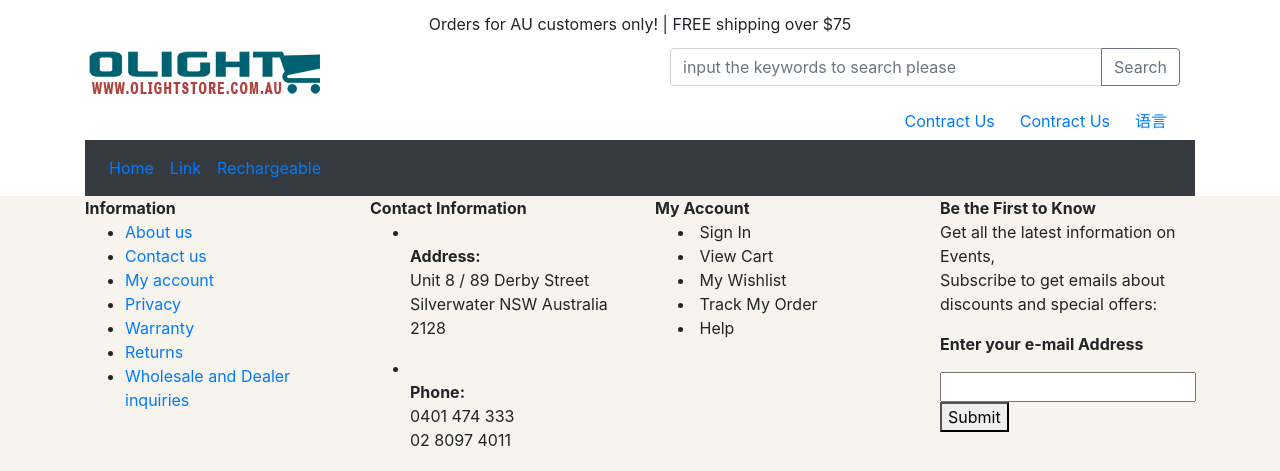
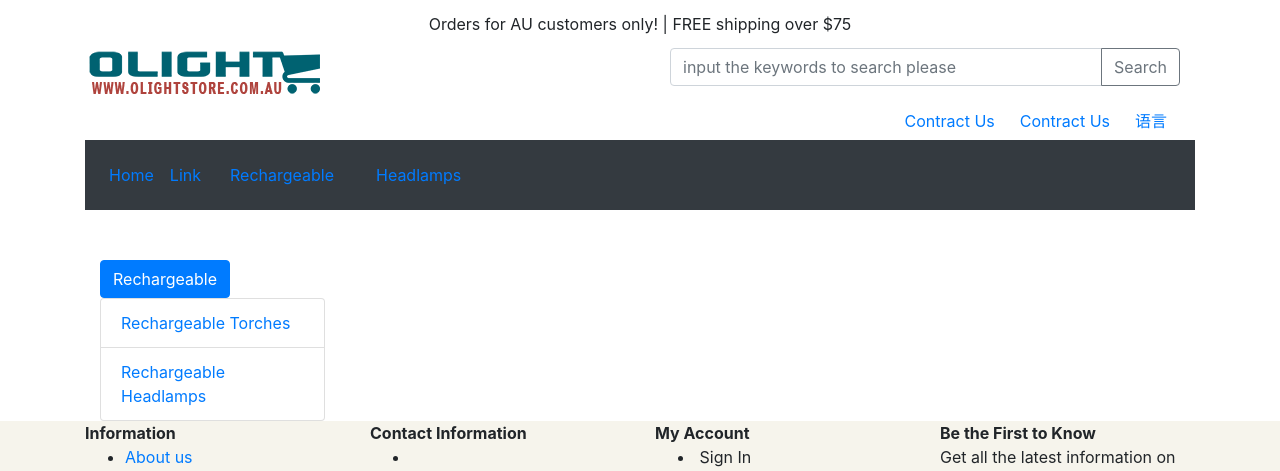
Before and after one commit to planAplan/Uncle, a React app: page /link in a window 1280 px wide. Shown: the top 471 px of the page. Built offline with nearby package versions, Linux system fonts and the light colour scheme.

Commit message:
router fixed

```diff
--- a/src/App.scss
+++ b/src/App.scss
@@ -1,5 +1,6 @@
 @import './styles/variable.scss';
 @import './styles/head.scss';
+@import './components/component.scss';
 
 .App {
 
--- a/src/body/index.js
+++ b/src/body/index.js
@@ -1,15 +1,27 @@
 import React from 'react';
-import {Switch, Route} from 'react-router-dom';
+import {Switch, Route, Redirect} from 'react-router-dom';
 import Home from './home';
-
+import Product from './product';
 const getRouter = () => {
     return (
         <Switch>
             <Route exact path="/" component={Home}/>
-            <Route exact path="/rechargeable/(:type)" render={(props) => {
-                console.log(props);
+            <Route exact path="/link" render={(props) => {
+                return <Product {...props}/>
+            }} />
+            <Route exact path="/rechargeable" render={(props) => {
+                return (React.createElement('div', {props: props}, `${props.match.path}`))
+            }}/>
+            <Route exact path="/rechargeable/:type" render={(props) => {
                 return (React.createElement('div', {props: props}, `${props.match.params.type}`))
             }}/>
+            <Route exact path="/headlamps" render={(props) => {
+                return (React.createElement('div', {props: props}, `${props.match.path}`))
+            }}/>
+            <Route exact path="/headlamps/:type" render={(props) => {
+                return (React.createElement('div', {props: props}, `${props.match.params.type}`))
+            }}/>
+            <Redirect to="/"/>
         </Switch>
     );
 }
--- a/src/body/product/filterSide.js
+++ b/src/body/product/filterSide.js
@@ -7,10 +7,10 @@ export default class Filterside extends Component {
         open: true
     }
     createItem = (items) => {
-        return items.length && items.map(i => {
+        return items.length && items.map((i, idx) => {
             return (
-                <Boot.ListGroup.Item as="li">
-                    {items.content}
+                <Boot.ListGroup.Item as="li" key={idx}>
+                    {i.content}
                 </Boot.ListGroup.Item>
             );
         })
@@ -32,10 +32,7 @@ export default class Filterside extends Component {
                         <Boot.Collapse in={this.state.open}>
                             <Boot.ListGroup as="ul">
                                 {this.createItem(items)}
-                                <Boot.ListGroup.Item as="li" active>
-                                    Cras justo odio
-                                </Boot.ListGroup.Item>
-                            </Boot.ListGroup>;
+                            </Boot.ListGroup>
                         </Boot.Collapse>
                     </Boot.Col>
                 </Boot.Row>
--- a/src/body/product/index.js
+++ b/src/body/product/index.js
@@ -1,6 +1,6 @@
 import React, {Component} from 'react';
 import * as Boot from 'react-bootstrap';
-import Lang from '../utils';
+import Lang from '../../utils';
 import Filterside from './filterSide';
 
 
@@ -16,13 +16,13 @@ export default class Product extends Component {
             {
                 content: <a href="https://www.olightstore.com.au/rechargeable/headlamps/">Rechargeable Headlamps</a>
             },
-        ];
+        ]
     }
     render () {
         return (
             <Boot.Container>
                 <Boot.Row style={{marginTop: '25px'}}>
-                    <Boot.Col>
+                    <Boot.Col lg={{span: 3}}>
                         <Filterside title="Rechargeable" items={this.getItems()}/>
                     </Boot.Col>
                     <Boot.Col>
--- /dev/null
+++ b/src/components/component.scss
@@ -0,0 +1,6 @@
+
+.own-tooltip {
+    .tooltip-inner {
+        padding: 0 !important;
+    }
+}
--- /dev/null
+++ b/src/components/navListItem.js
@@ -0,0 +1,58 @@
+import React, {Component} from 'react';
+import {Link} from 'react-router-dom';
+import * as Boot from 'react-bootstrap';
+
+export default class Navlistitem extends Component {
+    constructor(...args) {
+      super(...args);
+
+      this.attachRef = target => this.setState({ target });
+      this.state = {
+        show: false,
+      };
+    }
+    render() {
+      const { show, target } = this.state;
+      const {label, subLabel} = this.props.data;
+      return (
+        <span>
+          <Boot.Button
+            variant="dark"
+            className="rounded-0"
+            ref={this.attachRef}
+            onClick={() => this.setState({ show: !show })}
+            onMouseEnter={() => this.setState({ show: true })}
+            onMouseLeave={() => this.setState({ show: false })}
+          >
+            <Link to={label.link}>{label.text}</Link>
+          </Boot.Button>
+          <Boot.Overlay target={target} show={show} placement="bottom-start">
+            {({ placement, scheduleUpdate, arrowProps, ...props }) => (
+              <Boot.Tooltip
+                id="overlay-example"
+                {...props}
+                className="list-group"
+                arrowProps={{ref: React.createRef(), style: {display: 'none'}}}
+                placement="bottom-start"
+                bsPrefix="own-tooltip"
+                >
+                {subLabel.map((i, idx) => {
+                    return (
+                        <li
+                            key={idx}
+                            className="list-group-item p-2"
+                            onClick={() => this.setState({ show: !show })}
+                            onMouseEnter={() => this.setState({ show: true })}
+                            onMouseLeave={() => this.setState({ show: false })}
+                            >
+                                <Link to={i.link}>{i.text}</Link>
+                            </li>
+                    );
+                })}
+              </Boot.Tooltip>
+            )}
+          </Boot.Overlay>
+        </span>
+      );
+    }
+  }
--- a/src/head/index.js
+++ b/src/head/index.js
@@ -2,9 +2,24 @@ import React, {Component} from 'react';
 import {Link} from 'react-router-dom';
 import * as Boot from 'react-bootstrap';
 import Lang from '../utils';
-
+import Navlistitem from '../components/navListItem';
 
 let logoSrc = require('../images/logo.png')
+const NavList = [
+    {
+        label: {text: 'Rechargeable', link: '/rechargeable'},
+        subLabel: [{text: 'Rechargeable Torches', link: '/rechargeable/torches'}, {text: 'Rechargeable Headlamps', link: '/rechargeable/headlamps'}]
+    },
+    {
+        label: {text: 'Headlamps', link: '/headlamps'},
+        subLabel: [
+            {text: 'Camping & Hiking Headlamps', link: '/headlamps/camping'},
+            {text: 'Headlamps For Hunting', link: '/headlamps/hunting'},
+            {text: 'Running Headlampsg', link: '/headlamps/running'},
+            {text: 'Waterproof Headlamps', link: '/headlamps/waterproof'},
+        ]
+    },
+]
 export default class Head extends Component {
 
     searchBtnhandle = () => {
@@ -56,7 +71,7 @@ export default class Head extends Component {
                 </Boot.Row>
                 <Boot.Row>
                     <Boot.Col lg={{span: 12}}>
-                        <Boot.Navbar expand="lg" className="Nav" bg="dark" variant="dark">
+                        <Boot.Navbar expand="lg" className="Nav" bg="dark" variant="light">
                             <Boot.Navbar.Toggle aria-controls="basic-navbar-nav" />
                             <Boot.Navbar.Collapse id="basic-navbar-nav">
                                 <Boot.Nav className="mr-auto">
@@ -66,34 +81,15 @@ export default class Head extends Component {
                                     <Boot.Nav.Item className="text-white d-flex align-items-center p-2">
                                         <Link to="/link">Link</Link>
                                     </Boot.Nav.Item>
-                                    <Boot.Nav.Item className="text-white d-flex align-items-center p-2">
-                                        <Boot.OverlayTrigger
-                                            placement="bottom"
-                                            delay={{ show: 250, hide: 400 }}
-                                            overlay={(
-                                                <Boot.ListGroup>
-                                                    <Boot.ListGroup.Item><Link to="/rechargeable/torches">Rechargeable Torches</Link></Boot.ListGroup.Item>
-                                                    <Boot.ListGroup.Item><Link to="/rechargeable/headlamps">Rechargeable Headlamps</Link></Boot.ListGroup.Item>
-                                                </Boot.ListGroup>
-                                            )}
-                                        >
-                                            <span><Link to="/rechargeable">Rechargeable</Link></span>
-                                        </Boot.OverlayTrigger>
-                                    </Boot.Nav.Item>
-                                    {/* <Boot.NavDropdown title="Dropdown" id="basic-nav-dropdown">
-                                        <Boot.NavDropdown.Item as="li">
-                                            <Link to="/action/3.1">Action</Link>
-                                        </Boot.NavDropdown.Item>
-                                        <Boot.NavDropdown.Item as="li">
-                                            <Link to="/action/3.2">Another action</Link>
-                                        </Boot.NavDropdown.Item>
-                                        <Boot.NavDropdown.Item as="li">
-                                            <Link to="/action/3.3">Something</Link>
-                                        </Boot.NavDropdown.Item>
-                                        <Boot.NavDropdown.Item as="li">
-                                            <Link to="/action/3.4">Separated link</Link>
-                                        </Boot.NavDropdown.Item>
-                                    </Boot.NavDropdown> */}
+                                    {
+                                        NavList.map((i, idx) => {
+                                            return (
+                                                <Boot.Nav.Item key={idx} className="text-white d-flex align-items-center p-2">
+                                                    <Navlistitem data={i}/>
+                                                </Boot.Nav.Item>
+                                            )
+                                        })
+                                    }
                                 </Boot.Nav>
                             </Boot.Navbar.Collapse>
                         </Boot.Navbar>
--- a/src/index.js
+++ b/src/index.js
@@ -10,7 +10,7 @@ import './index.scss';
 
 ReactDOM.render(
     <BrowserRouter
-        basename="./"
+        basename={__dirname}
     >
         <App />
     </BrowserRouter>,
```
